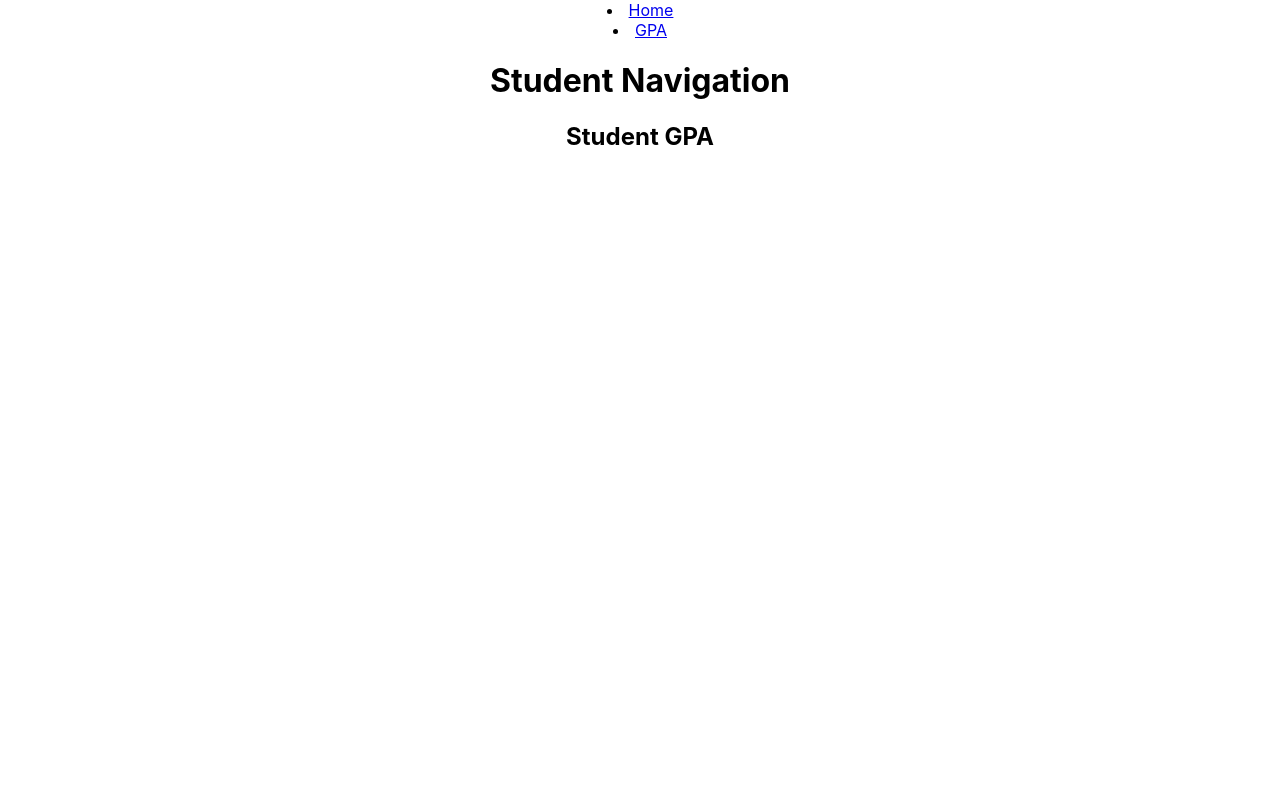
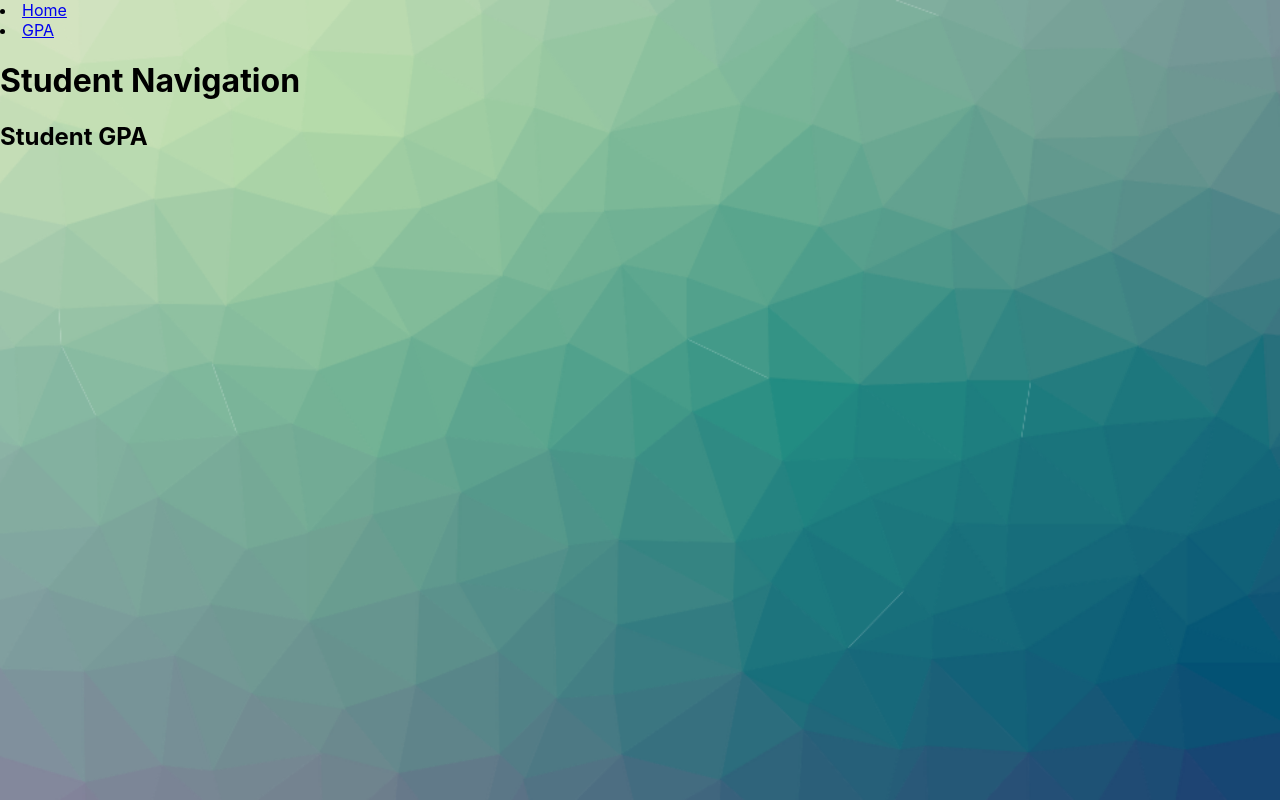
Before and after one commit to EfazIbrahim/DegreeBulls, a React (Create React App) app: page /student/gpa in a window 1280 px wide. Built offline with nearby package versions, Linux system fonts and the light colour scheme.

Commit message:
background

```diff
--- a/src/App.css
+++ b/src/App.css
@@ -1,38 +1,5 @@
 .App {
-  text-align: center;
+  background-image: url('./assets/backgroundBasic.png');
+  background-size: cover;
+  min-height: 100vh;
 }
-
-.App-logo {
-  height: 40vmin;
-  pointer-events: none;
-}
-
-@media (prefers-reduced-motion: no-preference) {
-  .App-logo {
-    animation: App-logo-spin infinite 20s linear;
-  }
-}
-
-.App-header {
-  background-color: #282c34;
-  min-height: 100vh;
-  display: flex;
-  flex-direction: column;
-  align-items: center;
-  justify-content: center;
-  font-size: calc(10px + 2vmin);
-  color: white;
-}
-
-.App-link {
-  color: #61dafb;
-}
-
-@keyframes App-logo-spin {
-  from {
-    transform: rotate(0deg);
-  }
-  to {
-    transform: rotate(360deg);
-  }
-}
--- a/src/navigation/student.css
+++ b/src/navigation/student.css
@@ -0,0 +1,6 @@
+.student {
+
+}
+.student-navbar {
+
+}
--- a/src/navigation/studentNav.js
+++ b/src/navigation/studentNav.js
@@ -7,7 +7,7 @@ import Gpa from '../pages/studentPages/studentGpa';
 function StudentNav() {
     return (
         <div>
-            <nav className="navbar">
+            <nav className="student-navbar">
                 <li>
                     <Link to="home">Home</Link>
                 </li>
```
